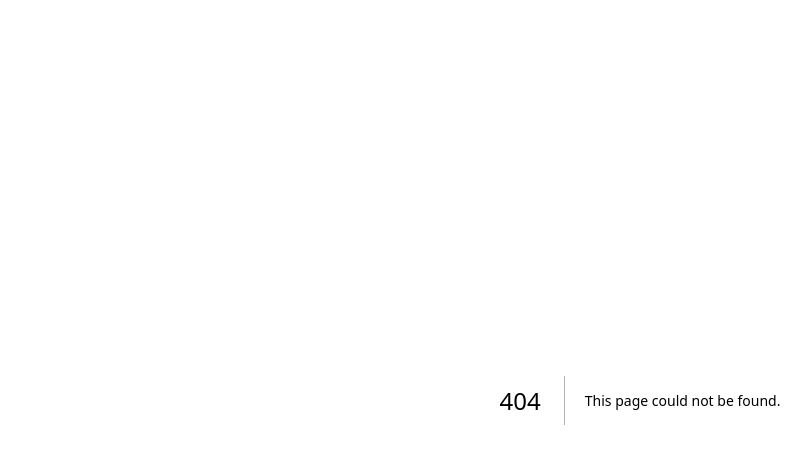
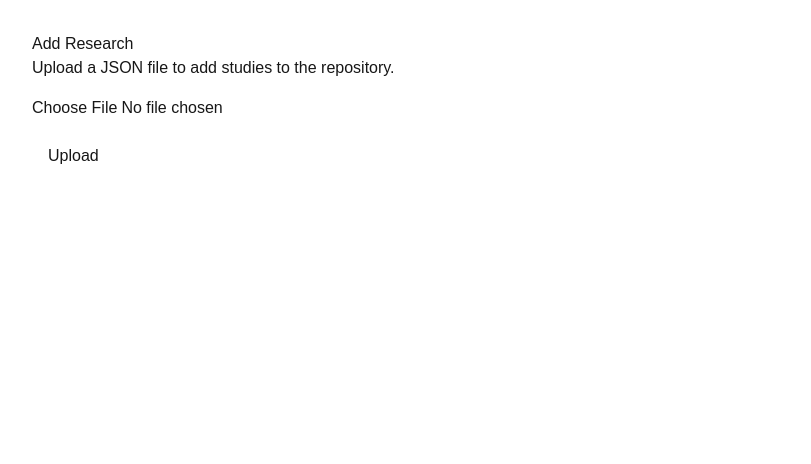
Before and after one commit to JaxLabs/bird-brain, a Next.js app in the folder frontend/: page /add-research in a window 1280 px wide. Before the commit this address had no page. Shown: the top 464 px of the page, without its empty margins (0-811 px from the left). Built offline with nearby package versions, Linux system fonts and the light colour scheme.

Commit message:
Add Research upload page working end to end

```diff
--- /dev/null
+++ b/frontend/app/add-research/page.tsx
@@ -0,0 +1,64 @@
+"use client";
+
+import { useState } from "react";
+
+export default function AddResearch() {
+  const [file, setFile] = useState<File | null>(null);
+  const [status, setStatus] = useState<string>("");
+
+  async function handleUpload() {
+    if (!file) return;
+    setStatus("Uploading...");
+
+    try {
+      const text = await file.text();
+      const data = JSON.parse(text);
+      const studies = Array.isArray(data) ? data : [data];
+
+      let successCount = 0;
+      for (const study of studies) {
+        const res = await fetch("http://localhost:8000/studies", {
+          method: "POST",
+          headers: { "Content-Type": "application/json" },
+          body: JSON.stringify(study),
+        });
+        if (res.ok) {
+          successCount++;
+        } else {
+          const err = await res.json();
+          setStatus(`Error on "${study.id}": ${err.detail}`);
+          return;
+        }
+      }
+      setStatus(`Successfully added ${successCount} stud${successCount === 1 ? "y" : "ies"}.`);
+    } catch (e) {
+      setStatus("Failed to parse file. Make sure it's valid JSON.");
+    }
+  }
+
+  return (
+    <main style={{ padding: "2rem", fontFamily: "sans-serif", maxWidth: "600px" }}>
+      <h1>Add Research</h1>
+      <p>Upload a JSON file to add studies to the repository.</p>
+
+      <input
+        type="file"
+        accept=".json"
+        onChange={(e) => setFile(e.target.files?.[0] ?? null)}
+        style={{ marginTop: "1rem" }}
+      />
+
+      <br />
+
+      <button
+        onClick={handleUpload}
+        disabled={!file}
+        style={{ marginTop: "1rem", padding: "0.5rem 1rem" }}
+      >
+        Upload
+      </button>
+
+      {status && <p style={{ marginTop: "1rem" }}>{status}</p>}
+    </main>
+  );
+}
```
